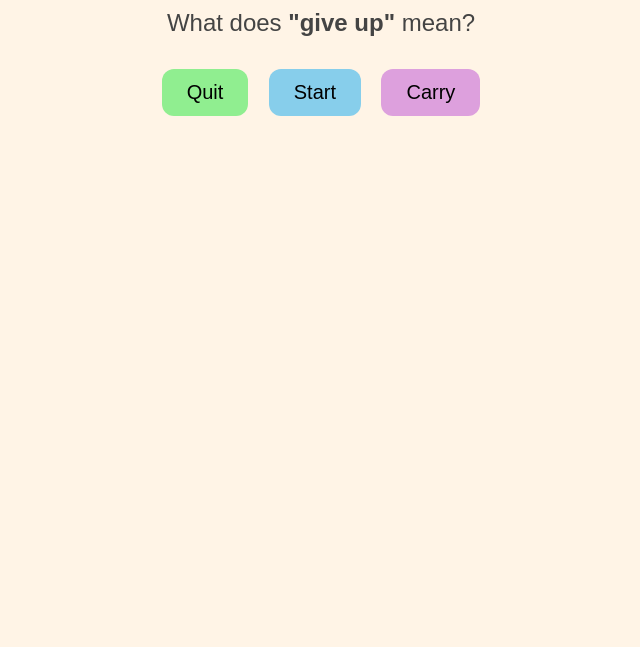
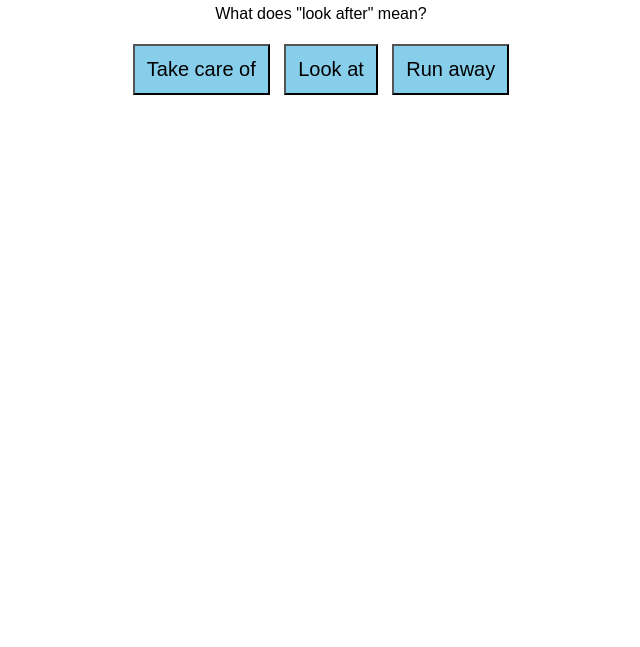
Before and after one commit to deunnim/DLHW, a plain HTML site: page index.html in a window 1280 px wide. Shown: the part 153-800 px from the top of the page, without its empty margins (319-959 px from the left). Drawn offline with Linux system fonts and the light colour scheme.

Commit message:
Update index.html

```diff
--- a/index.html
+++ b/index.html
@@ -4,90 +4,60 @@
 <head>
     <title>My Own English Learning App</title>
 
+    <!-- CSS: Change how the app looks -->
     <style>
         body {
-            font-family: Arial, sans-serif;
+            font-family: Arial;
             text-align: center;
             margin: 100px;
-            background-color: #fff4e6;
-        }
-
-        h1 {
-            color: #ff7f50;
-        }
-
-        p {
-            font-size: 24px;
-            color: #444;
         }
 
         button {
             font-size: 20px;
-            padding: 12px 25px;
-            margin: 8px;
-            border: none;
-            border-radius: 12px;
-            cursor: pointer;
-        }
-
-        .correct {
-            background-color: #90ee90;
-        }
-
-        .wrong1 {
-            background-color: #87ceeb;
-        }
-
-        .wrong2 {
-            background-color: #dda0dd;
-        }
-
-        button:hover {
-            opacity: 0.8;
-        }
-
-        #feedback {
-            margin-top: 30px;
-            font-size: 22px;
+            padding: 12px;
+            margin: 5px;
+            background-color: skyblue;
         }
     </style>
 </head>
 
 <body>
 
-    <h1>🌟 Vocabulary Quiz 🌟</h1>
+    <!-- HTML: Change what learners see -->
 
-    <p>What does <b>"give up"</b> mean?</p>
+    <h1>Vocabulary Quiz</h1>
 
-    <button class="correct" onclick="checkAnswer('quit')">
-        Quit
+    <p>What does "look after" mean?</p>
+
+    <button onclick="checkAnswer('take care of')">
+        Take care of
     </button>
 
-    <button class="wrong1" onclick="checkAnswer('start')">
-        Start
+    <button onclick="checkAnswer('look at')">
+        Look at
     </button>
 
-    <button class="wrong2" onclick="checkAnswer('carry')">
-        Carry
+    <button onclick="checkAnswer('run away')">
+        Run away
     </button>
 
     <h3 id="feedback"></h3>
 
 
+    <!-- JavaScript: Change what happens -->
+
     <script>
 
         function checkAnswer(answer) {
 
-            if (answer === "quit") {
+            if (answer === "take care of") {
                 document.getElementById("feedback").innerText =
-                    "🎉 Correct! Well done!";
-                document.getElementById("feedback").style.color = "green";
+                    "Correct! Well done!";
             }
 
             else {
                 document.getElementById("feedback").innerText =
-                    "❌ Incorrect. The answer is Quit.";
-                document.getElementById("feedback").style.color = "red";
+                    "Incorrect. The answer is Take care of.";
             }
 
         }
```
